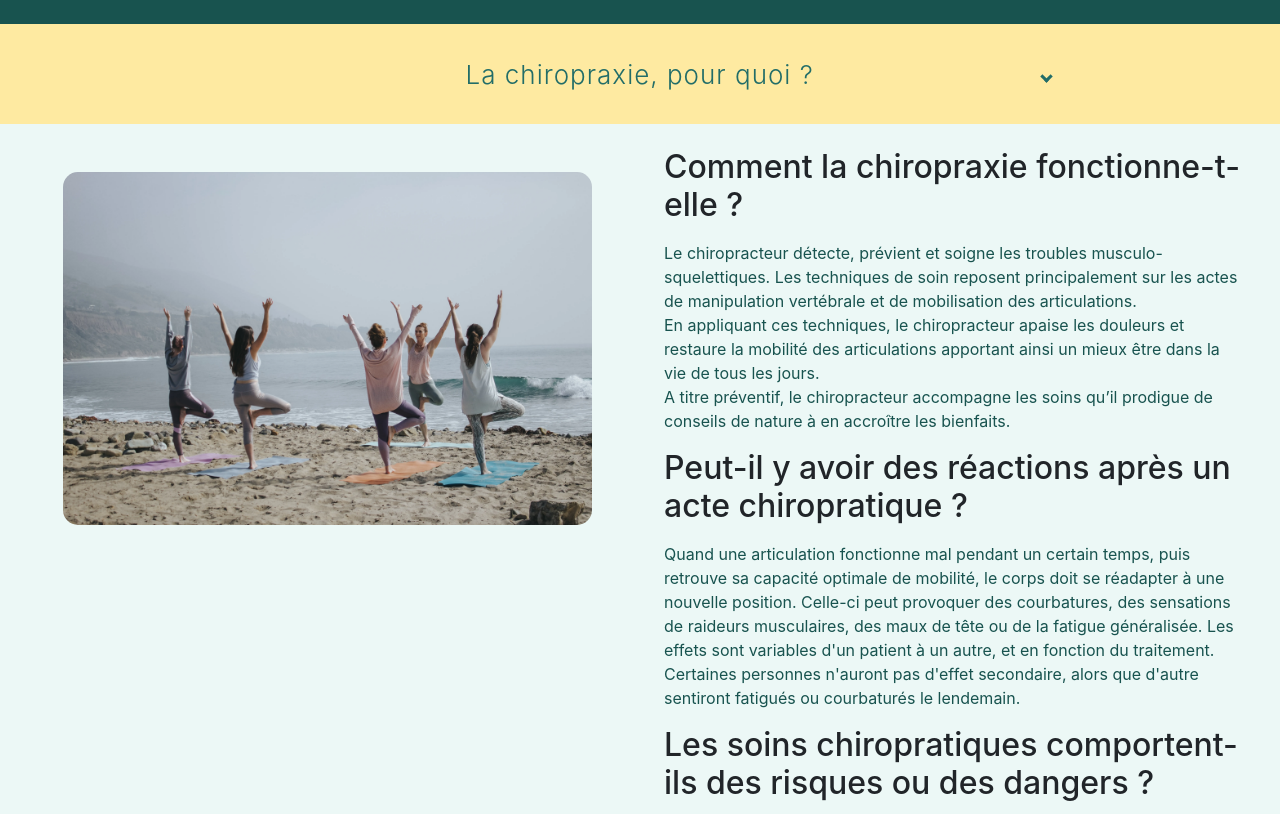
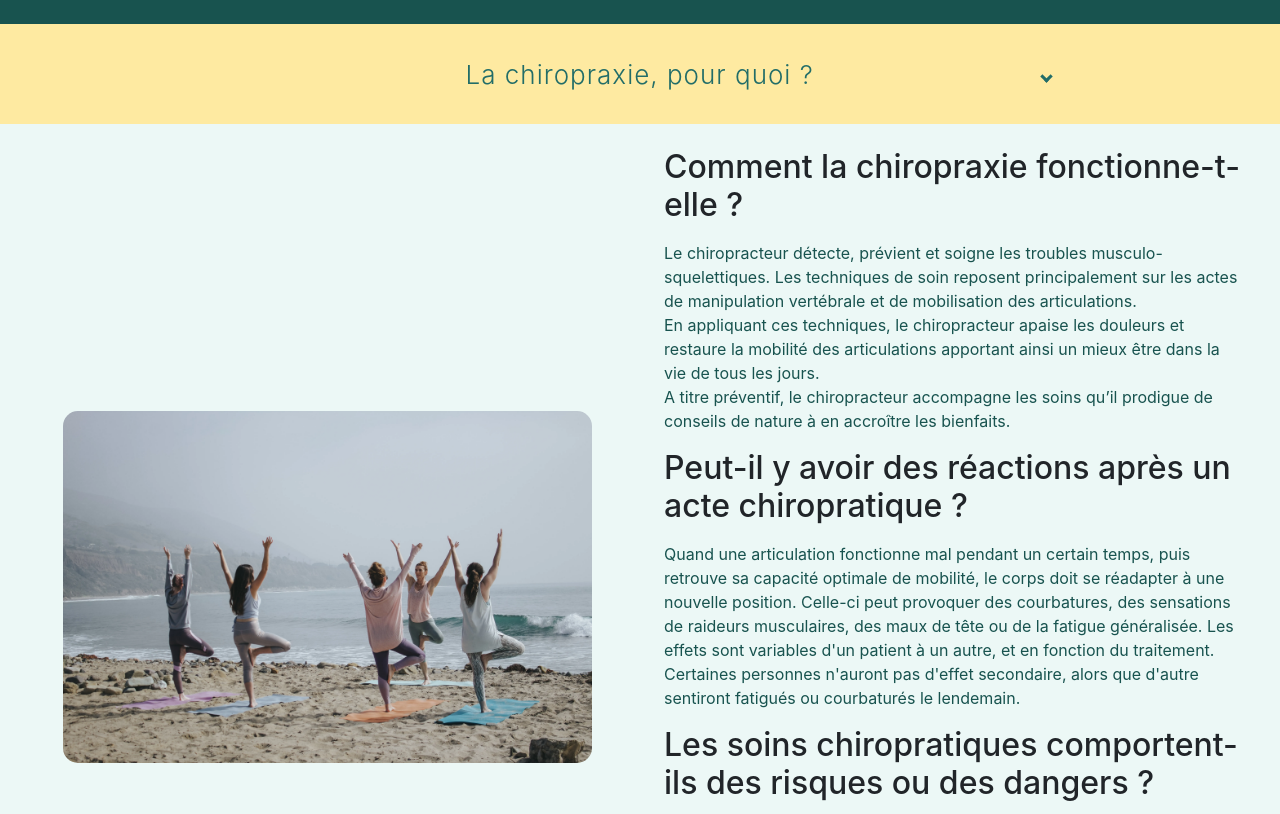
Before and after one commit to Judes77850/chiropratique, a website: page pages/consultation.html in a window 1280 px wide. Shown: the part 1500-2314 px from the top of the page. Drawn offline with nearby package versions, Linux system fonts and the light colour scheme.

```diff
--- a/pages/consultation.html
+++ b/pages/consultation.html
@@ -160,7 +160,7 @@
                 </ul>
             </div>
         </div>
-        <div id="soins" class="row col col-12 mx-auto third-bg">
+        <div id="soins" class="row col col-12 mx-auto third-bg d-flex justify-content-center align-items-center">
             <div class="col col-12 col-lg-6 m-0 p-0 pt-5 p-md-5">
                 <img class="w-100" src="../medias/img/beach.webp" alt="groupe de femmes faisant du yoga sur la plage">
             </div>
```
